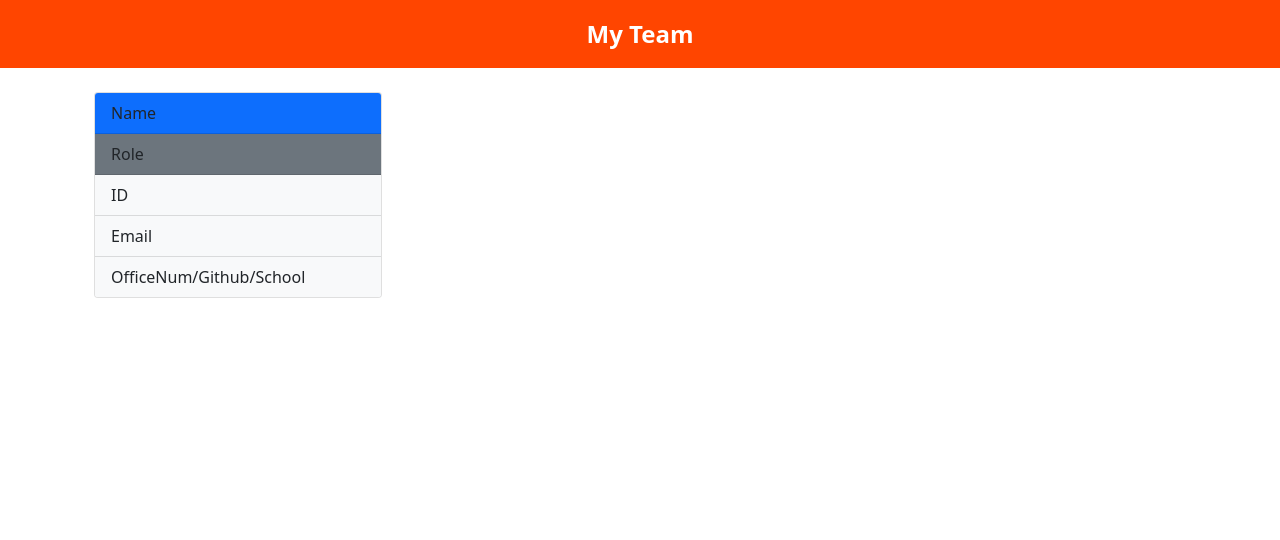
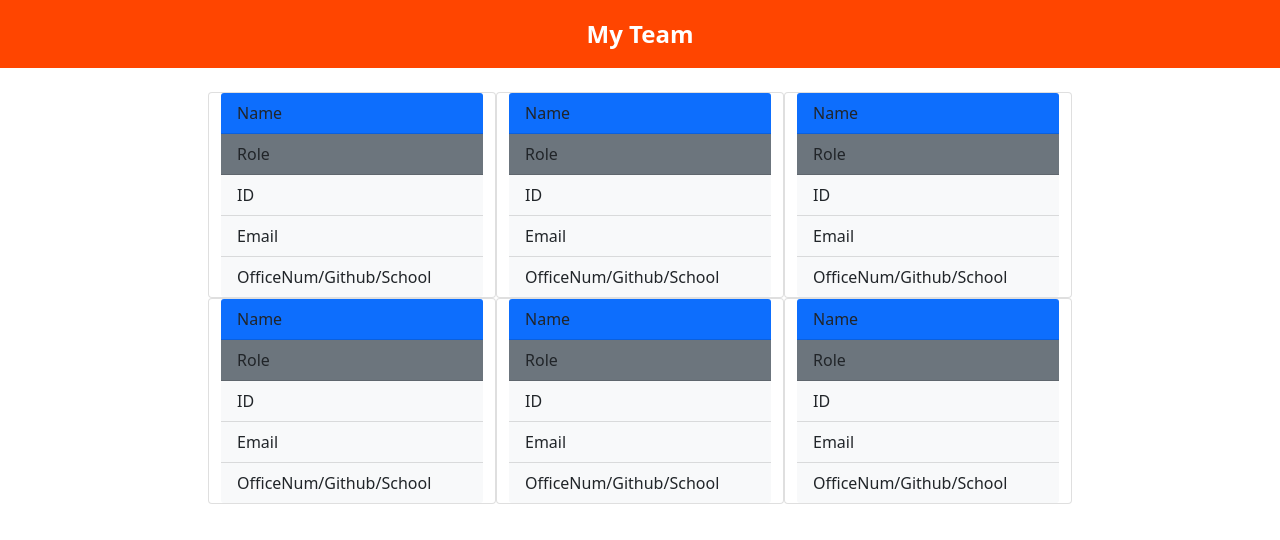
Before and after one commit to jcdoran33/Team-Profile-Generator, a website: page sample.html in a window 1280 px wide. Drawn offline with nearby package versions, Linux system fonts and the light colour scheme.

Commit message:
added som minor CSS and bootstrap styling to center objects

```diff
--- a/sample.html
+++ b/sample.html
@@ -20,6 +20,7 @@
   </div>
 
   <div class="container p-4" id="main-section">
+    <div class="row d-flex justify-content-center" id="card-container">
 
       <div class="card" style="width: 18rem;">
         <div class="card-header bg-primary" id="name">
@@ -35,6 +36,76 @@
         </ul>
       </div>
 
+      <div class="card" style="width: 18rem;">
+        <div class="card-header bg-primary" id="name">
+          Name
+        </div>
+        <div class="card-header bg-secondary" id="role">
+          Role
+        </div>
+        <ul class="list-group list-group-flush">
+          <li class="list-group-item bg-light" id="id">ID</li>
+          <li class="list-group-item bg-light" id="email">Email</li>
+          <li class="list-group-item bg-light" id="special">OfficeNum/Github/School</li>
+        </ul>
+      </div>
+
+      <div class="card" style="width: 18rem;">
+        <div class="card-header bg-primary" id="name">
+          Name
+        </div>
+        <div class="card-header bg-secondary" id="role">
+          Role
+        </div>
+        <ul class="list-group list-group-flush">
+          <li class="list-group-item bg-light" id="id">ID</li>
+          <li class="list-group-item bg-light" id="email">Email</li>
+          <li class="list-group-item bg-light" id="special">OfficeNum/Github/School</li>
+        </ul>
+      </div>
+
+      <div class="card" style="width: 18rem;">
+        <div class="card-header bg-primary" id="name">
+          Name
+        </div>
+        <div class="card-header bg-secondary" id="role">
+          Role
+        </div>
+        <ul class="list-group list-group-flush">
+          <li class="list-group-item bg-light" id="id">ID</li>
+          <li class="list-group-item bg-light" id="email">Email</li>
+          <li class="list-group-item bg-light" id="special">OfficeNum/Github/School</li>
+        </ul>
+      </div>
+
+      <div class="card" style="width: 18rem;">
+        <div class="card-header bg-primary" id="name">
+          Name
+        </div>
+        <div class="card-header bg-secondary" id="role">
+          Role
+        </div>
+        <ul class="list-group list-group-flush">
+          <li class="list-group-item bg-light" id="id">ID</li>
+          <li class="list-group-item bg-light" id="email">Email</li>
+          <li class="list-group-item bg-light" id="special">OfficeNum/Github/School</li>
+        </ul>
+      </div>
+
+      <div class="card" style="width: 18rem;">
+        <div class="card-header bg-primary" id="name">
+          Name
+        </div>
+        <div class="card-header bg-secondary" id="role">
+          Role
+        </div>
+        <ul class="list-group list-group-flush">
+          <li class="list-group-item bg-light" id="id">ID</li>
+          <li class="list-group-item bg-light" id="email">Email</li>
+          <li class="list-group-item bg-light" id="special">OfficeNum/Github/School</li>
+        </ul>
+      </div>
+    </div>
   </div>
 </body>
 
```
Also changed, not shown: dist/style.css. Lines whose indentation alone changed are shown as unchanged.
